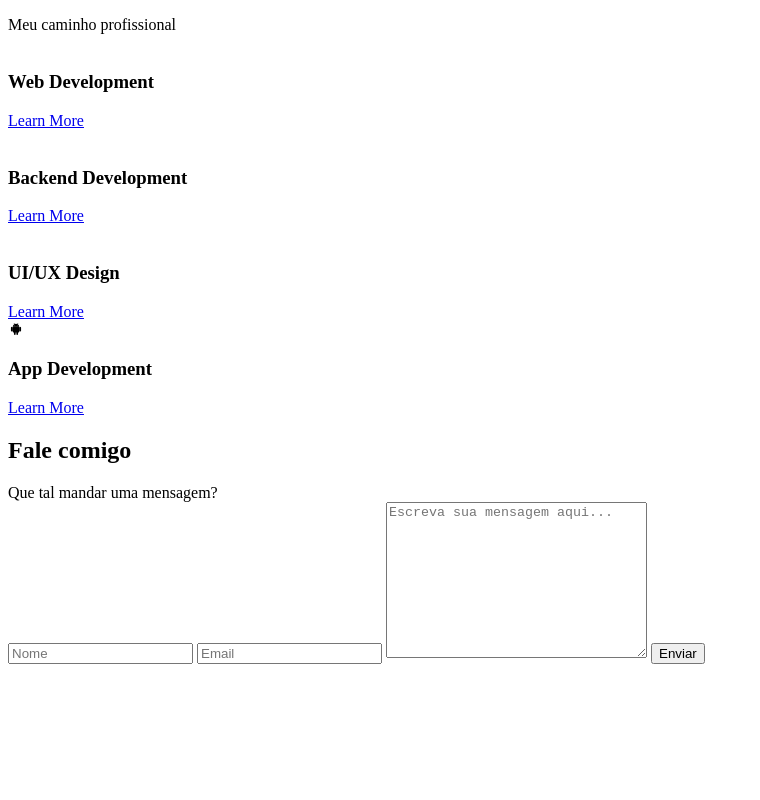
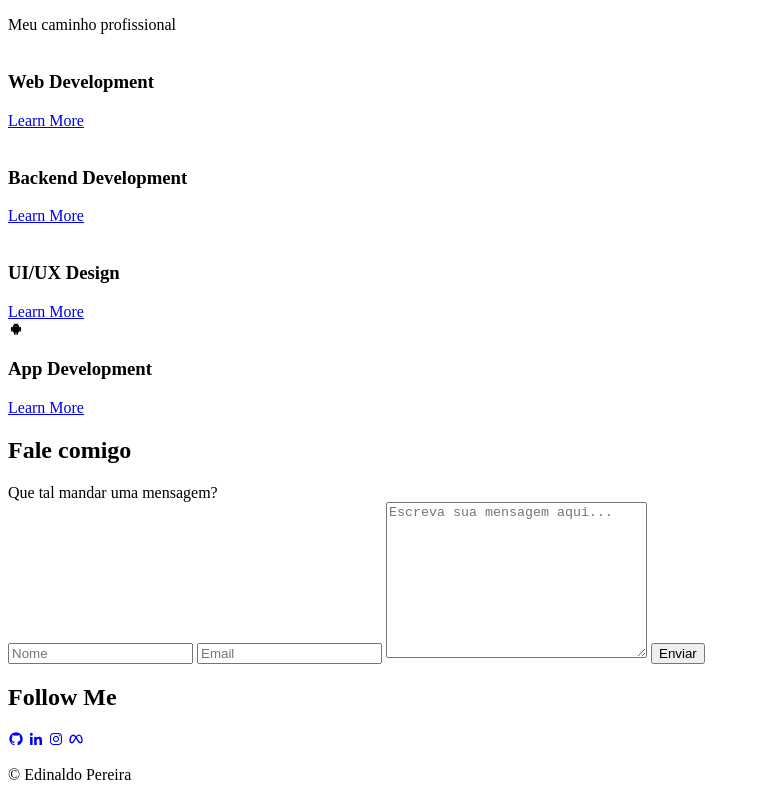
Before and after one commit to arth2101pv/portifolio, a plain HTML site: page index.html in a window 1280 px wide. Shown: the part 3967-4767 px from the top of the page, without its empty margins (0-760 px from the left). Before the commit the page ends 4639 px from the top, so only its background shows below. Drawn offline with nearby package versions, Linux system fonts and the light colour scheme.

Commit message:
Adicionando footer

```diff
--- a/index.html
+++ b/index.html
@@ -3,7 +3,7 @@
 <head>
     <meta charset="UTF-8">
     <meta name="viewport" content="width=device-width, initial-scale=1.0">
-    <script src="js/script.js"></script>
+    <script src="js/script.js" defer></script>
     <link rel="stylesheet" href="css/style.css">
     <link rel="stylesheet" href="https://cdn.jsdelivr.net/npm/boxicons@latest/css/boxicons.min.css">
     <title>Portifólio</title>
@@ -150,7 +150,7 @@
         </div>
     </section>
     <!-- Services Section End -->
-    <!-- Contacct Section Start -->
+    <!-- Contact Section Start -->
     <section class="contact" id="contact">
         <div class="heading">
             <h2>Fale comigo</h2>
@@ -165,6 +165,18 @@
             </form>
         </div>
     </section>
-    <!-- Contacct Section End -->
+    <!-- Contact Section End -->
+    <div class="footer">
+        <h2>Follow Me</h2>
+        <div class="footer-social">
+            <a href="#"><i class="bx bxl-github"></i></a>
+            <a href="#"><i class="bx bxl-linkedin"></i></a>
+            <a href="#"><i class="bx bxl-instagram"></i></a>
+            <a href="#"><i class="bx bxl-meta"></i></a>
+        </div>
+    </div>
+    <div class="copright">
+        <p>&#169; Edinaldo Pereira<p></p>
+    </div>
 </body>
 </html>
```
